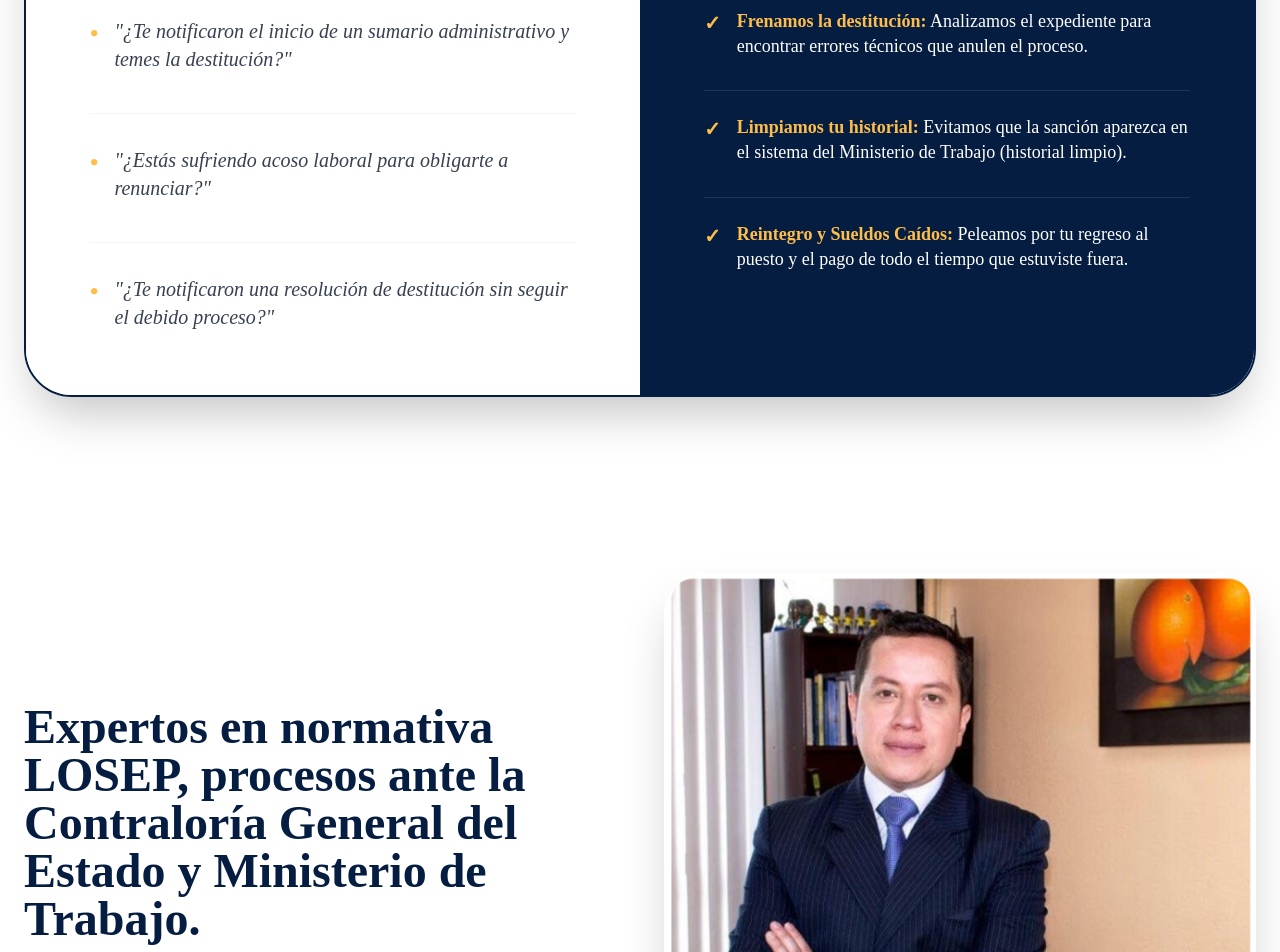
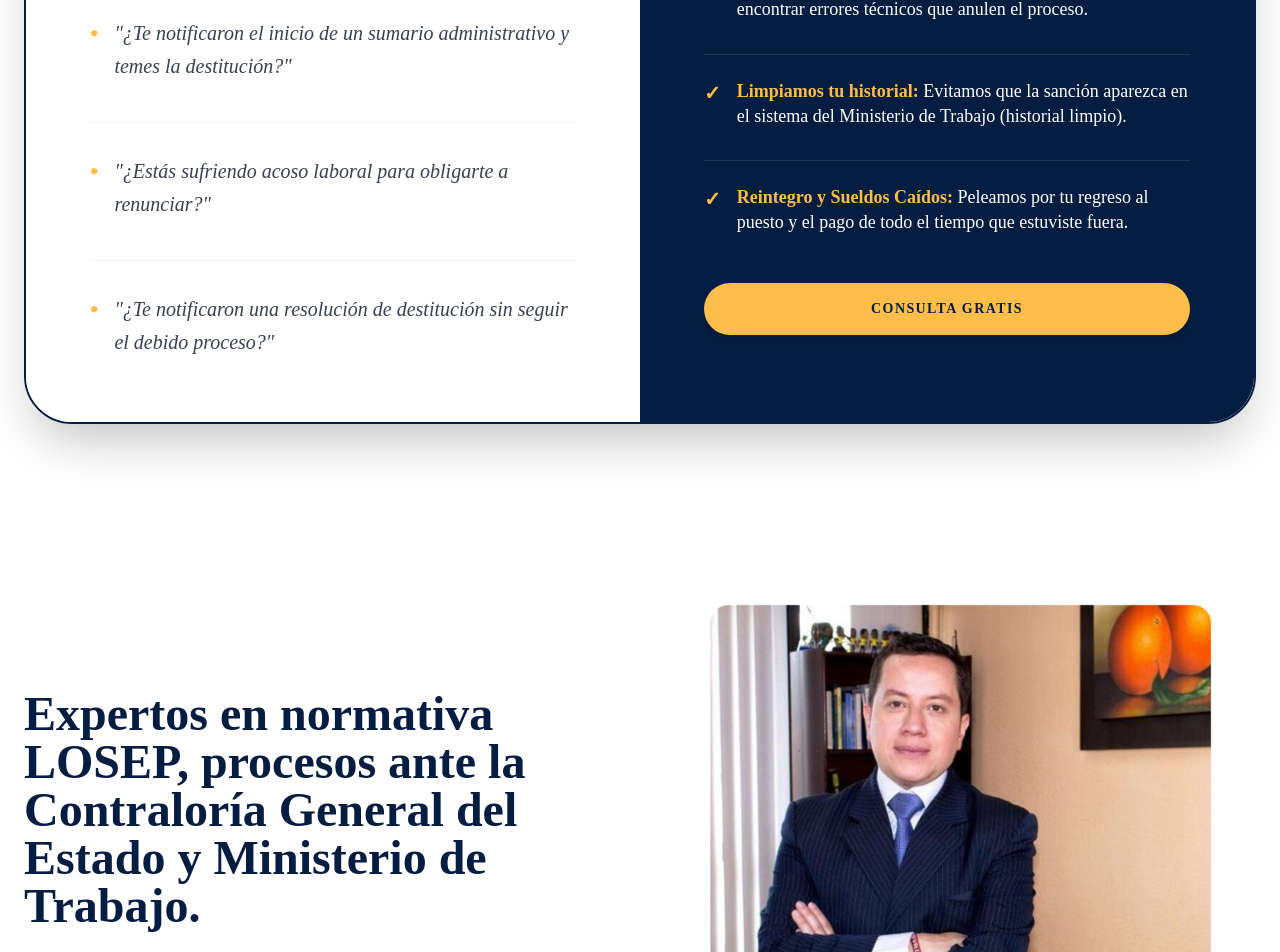
Before and after one commit to DevCardenasS/web-cardenas-saltos, a Next.js app: page /defensa-losep in a window 1280 px wide. Shown: the part 1582-2534 px from the top of the page. Built offline with nearby package versions, Linux system fonts and the light colour scheme.

Commit message:
Update defensa-losep.js

```diff
--- a/pages/defensa-losep.js
+++ b/pages/defensa-losep.js
@@ -15,7 +15,7 @@ export default function DefensaLosep() {
       <section className="pt-32 pb-16 px-6 md:px-20">
         <div className="max-w-7xl mx-auto text-left">
           <h1 className="text-[#051d40] text-4xl md:text-6xl leading-tight mb-6">
-            <span className="block font-black">¿Te abrieron un sumario administrativo</span>
+            <span className="block font-black text-pretty">¿Te abrieron un sumario administrativo</span>
             <span className="block font-medium mt-1">o fuiste destituido injustamente?</span>
           </h1>
 
@@ -33,7 +33,7 @@ export default function DefensaLosep() {
         </div>
       </section>
 
-      {/* --- IMAGEN FULL WIDTH: DEBAJO DEL HERO --- */}
+      {/* --- IMAGEN FULL WIDTH DEBAJO DEL HERO --- */}
       <section className="w-full">
         <img
           src="/losep/Expertos-en-normativa-LOSEP-Cardenas-Saltos-Abogados.jpg"
@@ -42,11 +42,11 @@ export default function DefensaLosep() {
         />
       </section>
 
-      {/* --- SECCIÓN DUAL: IDENTIFICACIÓN Y AYUDA --- */}
+      {/* --- SECCIÓN DUAL: SERVICE CARD --- */}
       <section className="max-w-7xl mx-auto px-6 py-24">
         <div className="grid lg:grid-cols-2 gap-0 rounded-[3rem] overflow-hidden shadow-2xl border-2 border-[#051d40]">
 
-          {/* Lado Izquierdo: Dolor */}
+          {/* Lado Izquierdo: Dolor (Con cursivas solicitadas) */}
           <div className="bg-white p-10 md:p-16 flex flex-col justify-center">
             <h2 className="text-[#051d40] text-4xl md:text-5xl font-black mb-12 uppercase leading-tight">
               ¿Te está sucediendo esto?
@@ -54,44 +54,66 @@ export default function DefensaLosep() {
             <div className="space-y-10">
               <div className="flex gap-4">
                 <span className="text-[#ffbd4a] font-black text-2xl">•</span>
-                <p className="text-xl text-gray-700 italic font-medium">"¿Te notificaron el inicio de un sumario administrativo y temes la destitución?"</p>
+                <p className="text-xl text-gray-700 italic font-medium leading-relaxed">
+                  "¿Te notificaron el inicio de un sumario administrativo y temes la destitución?"
+                </p>
               </div>
               <div className="flex gap-4 border-t border-gray-100 pt-8">
                 <span className="text-[#ffbd4a] font-black text-2xl">•</span>
-                <p className="text-xl text-gray-700 italic font-medium">"¿Estás sufriendo acoso laboral para obligarte a renunciar?"</p>
+                <p className="text-xl text-gray-700 italic font-medium leading-relaxed">
+                  "¿Estás sufriendo acoso laboral para obligarte a renunciar?"
+                </p>
               </div>
               <div className="flex gap-4 border-t border-gray-100 pt-8">
                 <span className="text-[#ffbd4a] font-black text-2xl">•</span>
-                <p className="text-xl text-gray-700 italic font-medium">"¿Te notificaron una resolución de destitución sin seguir el debido proceso?"</p>
+                <p className="text-xl text-gray-700 italic font-medium leading-relaxed">
+                  "¿Te notificaron una resolución de destitución sin seguir el debido proceso?"
+                </p>
               </div>
             </div>
           </div>
 
-          {/* Lado Derecho: Te Ayudamos */}
+          {/* Lado Derecho: Te Ayudamos (Bloque Azul con Botón Amarillo) */}
           <div className="bg-[#051d40] p-10 md:p-16 text-white flex flex-col justify-center">
-            <h3 className="text-[#ffbd4a] text-3xl font-black mb-10 uppercase italic">Te ayudamos</h3>
-            <ul className="space-y-8">
+            <h3 className="text-[#ffbd4a] text-3xl font-black mb-10 uppercase italic">
+              Te ayudamos
+            </h3>
+            <ul className="space-y-8 mb-12">
               <li className="flex gap-4 items-start">
                 <span className="text-[#ffbd4a] font-bold text-xl">✓</span>
-                <p className="text-lg leading-snug"><span className="font-bold text-[#ffbd4a]">Frenamos la destitución:</span> Analizamos el expediente para encontrar errores técnicos que anulen el proceso.</p>
+                <p className="text-lg leading-snug">
+                  <span className="font-bold text-[#ffbd4a]">Frenamos la destitución:</span> Analizamos el expediente para encontrar errores técnicos que anulen el proceso.
+                </p>
               </li>
               <li className="flex gap-4 items-start border-t border-white/10 pt-6">
                 <span className="text-[#ffbd4a] font-bold text-xl">✓</span>
-                <p className="text-lg leading-snug"><span className="font-bold text-[#ffbd4a]">Limpiamos tu historial:</span> Evitamos que la sanción aparezca en el sistema del Ministerio de Trabajo (historial limpio).</p>
+                <p className="text-lg leading-snug">
+                  <span className="font-bold text-[#ffbd4a]">Limpiamos tu historial:</span> Evitamos que la sanción aparezca en el sistema del Ministerio de Trabajo (historial limpio).
+                </p>
               </li>
               <li className="flex gap-4 items-start border-t border-white/10 pt-6">
                 <span className="text-[#ffbd4a] font-bold text-xl">✓</span>
-                <p className="text-lg leading-snug"><span className="font-bold text-[#ffbd4a]">Reintegro y Sueldos Caídos:</span> Peleamos por tu regreso al puesto y el pago de todo el tiempo que estuviste fuera.</p>
+                <p className="text-lg leading-snug">
+                  <span className="font-bold text-[#ffbd4a]">Reintegro y Sueldos Caídos:</span> Peleamos por tu regreso al puesto y el pago de todo el tiempo que estuviste fuera.
+                </p>
               </li>
             </ul>
+
+            {/* BOTÓN AMARILLO DENTRO DEL LADO AZUL */}
+            <a
+              href={`https://wa.me/${WHATSAPP_NUMBER}?text=${whatsappMessage}`}
+              className="inline-block bg-[#ffbd4a] text-[#051d40] px-10 py-4 rounded-full font-bold text-sm uppercase tracking-widest hover:bg-white transition-all text-center shadow-lg"
+            >
+              Consulta gratis
+            </a>
           </div>
         </div>
       </section>
 
-      {/* --- NUEVA SECCIÓN: EXPERTOS EN NORMATIVA (CON FOTO AL LADO) --- */}
+      {/* --- SECCIÓN EXPERTO: TEXTO + FOTO PNG --- */}
       <section className="max-w-7xl mx-auto px-6 py-20">
         <div className="flex flex-col md:flex-row items-center gap-12">
-          {/* Texto a la izquierda */}
+          {/* Texto Izquierda */}
           <div className="md:w-1/2">
             <h2 className="text-[#051d40] text-3xl md:text-5xl font-bold leading-tight mb-10">
               Expertos en normativa LOSEP, procesos ante la Contraloría General del Estado y Ministerio de Trabajo.
@@ -103,18 +125,18 @@ export default function DefensaLosep() {
               Consulta gratis
             </a>
           </div>
-          {/* Imagen a la derecha con bordes redondeados */}
-          <div className="md:w-1/2">
+          {/* Foto Derecha (Sin bordes blancos de código) */}
+          <div className="md:w-1/2 flex justify-center">
             <img
               src="/losep/DCS-Cardenas-Saltos-Abogados.png"
               alt="Cárdenas Saltos Abogados Expertos"
-              className="w-full h-auto rounded-[2.5rem] shadow-2xl"
+              className="w-full h-auto max-w-lg bg-transparent"
             />
           </div>
         </div>
       </section>
 
-      {/* --- BANNER FINAL: ESTRATEGIA LEGAL --- */}
+      {/* --- BANNER FINAL: ESTRATEGIA LEGAL (CÓDIGO SOLICITADO) --- */}
       <section className="w-full bg-[#ffbd4a] py-24">
         <div className="max-w-7xl mx-auto px-6 text-left">
           <h2 className="text-[#051d40] text-4xl md:text-6xl mb-10" style={{ lineHeight: '1' }}>
```
